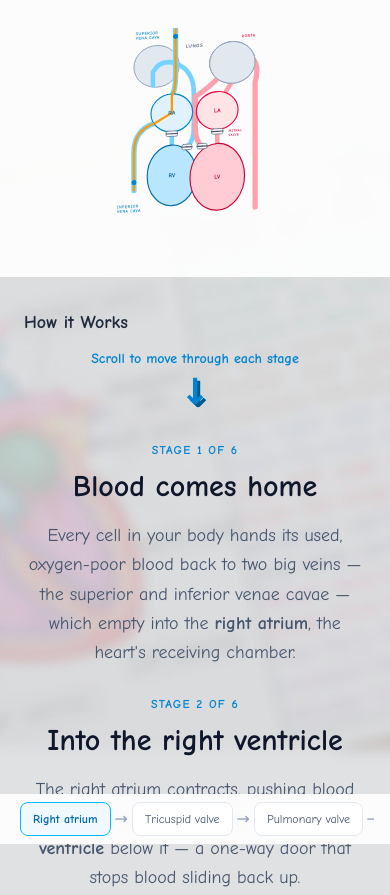
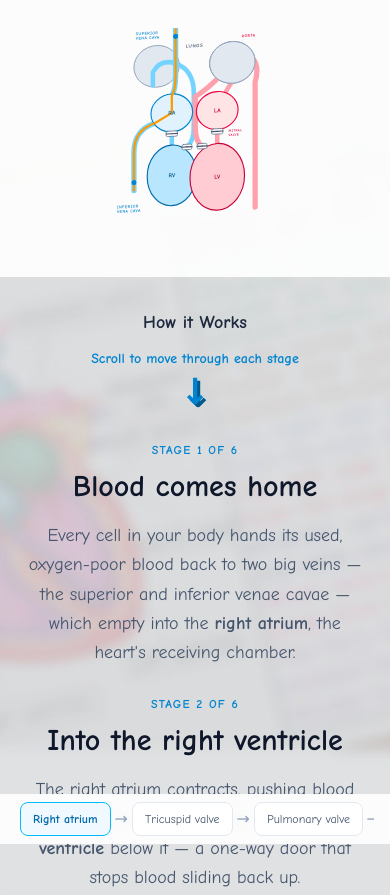
Before and after one commit to comp4020-agentic-coding-studio/comp4020-ass1-p-venkatram, a website built with Vite: page how-it-works.html in a window 390 px wide. Shown: the top 895 px of the page. Built offline with nearby package versions, Linux system fonts and the light colour scheme.

Commit message:
Fix mobile stage-6 detection and center the How it Works heading
Stage-6 scroll clearance was a fixed 80px, but the stage-detection
observer only sees the middle 10% of the viewport (-45% top/bottom
margin), so reaching Stage 6 needs trailing space proportional to
viewport height, not a fixed pixel amount — replaced with 45vh so the
flowchart's Aorta node highlights reliably across mobile viewport
heights. Also center the mobile "How it Works" heading.

```diff
--- a/how-it-works.html
+++ b/how-it-works.html
@@ -215,8 +215,8 @@
         </div>
       </section>
 
-      <section aria-labelledby="heading-how-it-works" class="lg:col-start-2">
-        <h2 id="heading-how-it-works" class="px-6 pt-8 text-lg font-bold text-slate-800 lg:sr-only">How it Works</h2>
+      <section aria-labelledby="heading-how-it-works" class="pb-[45vh] lg:col-start-2 lg:pb-0">
+        <h2 id="heading-how-it-works" class="px-6 pt-8 text-center text-lg font-bold text-slate-800 lg:sr-only">How it Works</h2>
 
         <div class="flex flex-col lg:h-[calc(90vh-3rem)]">
           <p class="flex shrink-0 flex-col items-center gap-1 px-6 py-3 text-sm font-bold text-sky-600">
```
